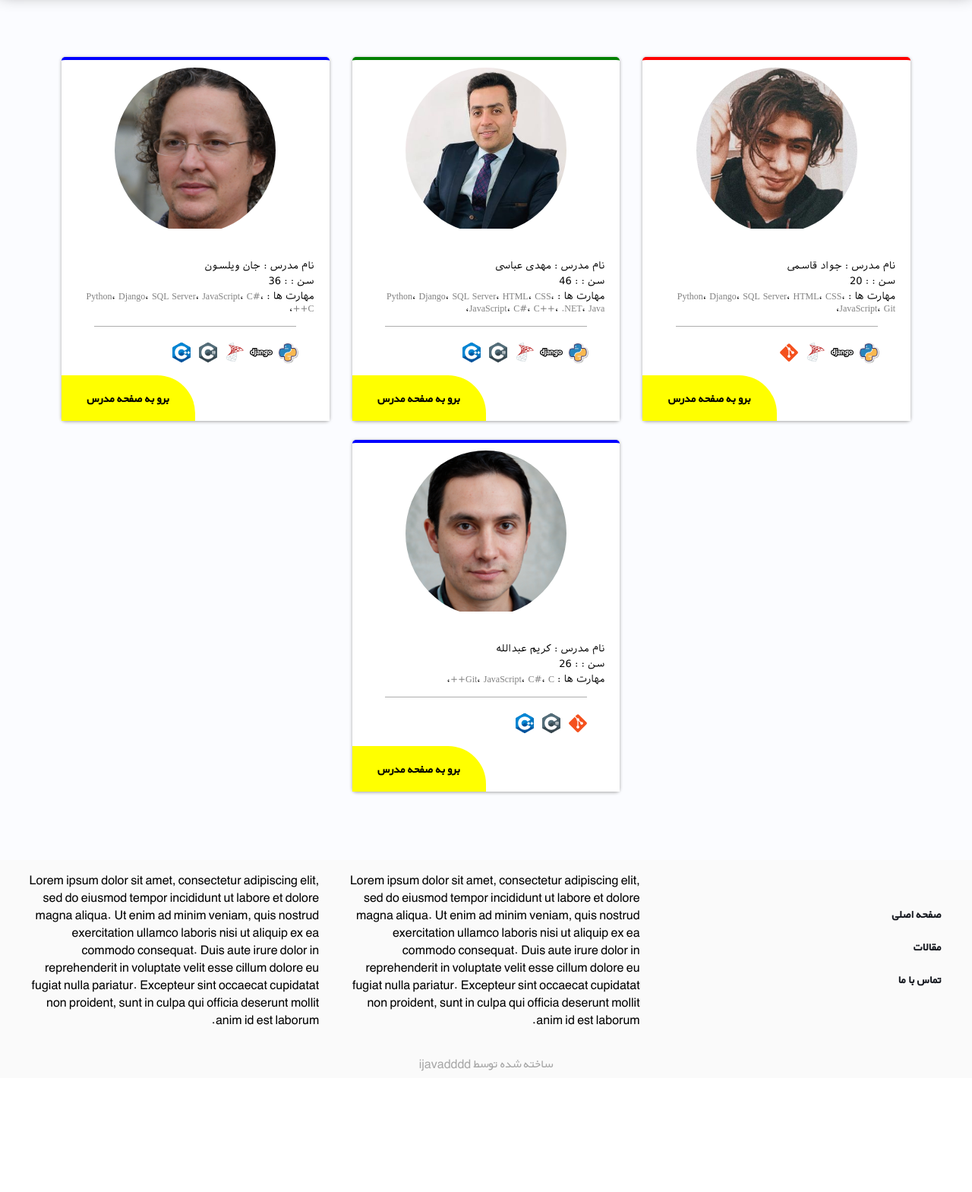
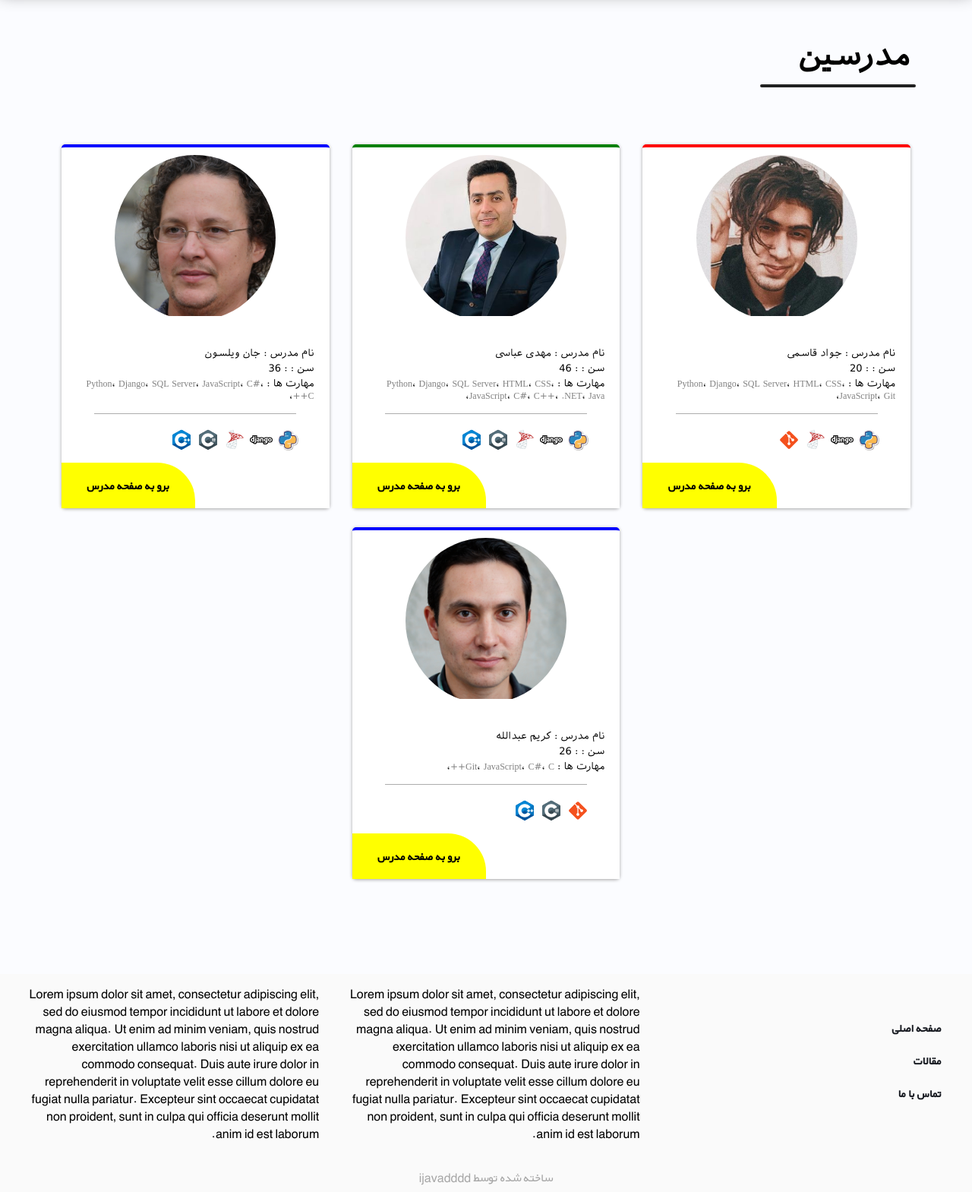
Before and after one commit to ijavadddd/Django-simple-projects, a Django app: page / in a window 1280 px wide. Shown: the part 220-1789 px from the top of the page at 76% size. Before the commit the page ends 1630 px from the top, so only its background shows below. Run offline with Django 4.2, Linux system fonts and the light colour scheme; some libraries are stand-ins or nearby versions; some web fonts are replaced.

Commit message:
add some changes to home page

```diff
--- a/1-project1/static/css/home.css
+++ b/1-project1/static/css/home.css
@@ -9,6 +9,20 @@
     flex-wrap: wrap;
     align-items:center;
     justify-content:center;
+}
+.teachers-title{
+    font-size: 40px;
+    font-family: 'iran-sans';
+    font-weight: 600;
+    margin: 50px 50px 0 0;
+}
+.title-undeline{
+    margin: 15px 42px 0 0;
+    width: 205px;
+    border: none;
+    border-radius: 85px;
+    height: 4px;
+    background-color: #212121;
 }
 .teacher-box{
     width:25%;
@@ -99,7 +113,7 @@
 }
 .box-button:hover{
     transition:0.8s;
-    transition-delay: 0.7s;
+    transition-delay: 0.3s;
     background-color:#3f7fea;
     width:100%;
     border-radius:0;
--- a/1-project1/static/css/style.css
+++ b/1-project1/static/css/style.css
@@ -312,6 +312,7 @@ body{
     background-color:#fafafa;
     display: flex;
     flex-wrap: wrap;
+    margin-top:35px;
 }
 .footer-column{
     padding:15px;
--- a/1-project1/templates/home/index.html
+++ b/1-project1/templates/home/index.html
@@ -7,9 +7,13 @@
 {% endblock %}
 
 {% block main %}
-        <div class="page-container">
-            <div class="center-container">
-                <div class="teacher-introduce">
+<div class="page-container">
+    <div class="center-container">
+        <div>
+            <p class="teachers-title">مدرسین</p>
+            <hr class="title-undeline">
+        </div>
+            <div class="teacher-introduce">
                         {% for person in teacher %}
                             {% if person.age <= 20 %}
                                 <div class="teacher-box teacher-box--red">
```
